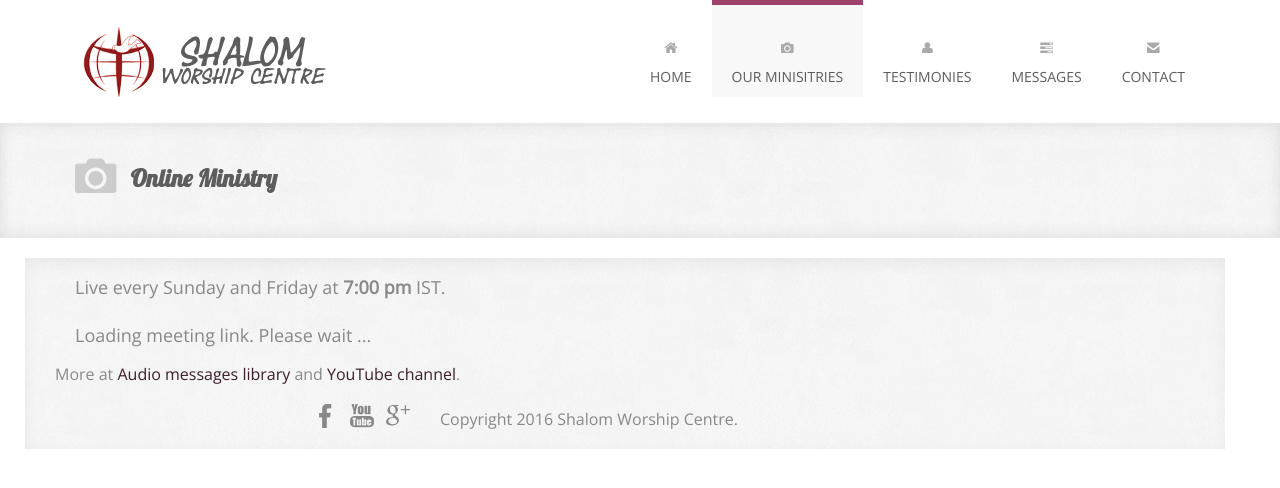
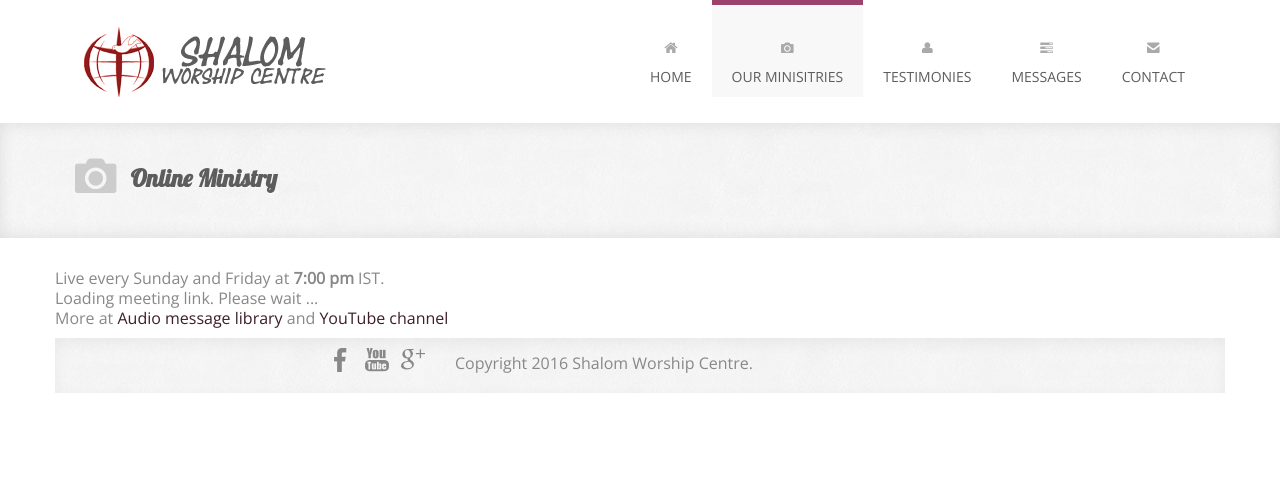
Before and after one commit to Dr-Anonymous/shalom, a Jekyll site: the page live.html, which Jekyll copies as it is, in a window 1280 px wide. Shown: the top 488 px of the page. Built offline with Jekyll 4.4.1, drawn with Linux system fonts in a browser that asks for light colours; some web fonts are replaced; a script that is not in the unit is left out.

Commit message:
Update live.html

```diff
--- a/live.html
+++ b/live.html
@@ -18,8 +18,10 @@ var request = jQuery.ajax({
       }
 </script>
 
-<div class="services-half-width container"> <div class="row">
-<div class="services-half-width-text span12"><p>Live every Sunday and Friday at <b>7:00 pm</b> IST.<div id="main"><p>Loading meeting link. Please wait ...</p></div>
-<div>More at <a href="/messages">Audio messages library</a> and <a href="https://www.youtube.com/channel/UCxsHq2M611rQtPlZ6OA3HdA/videos">YouTube channel</a>.</div></div>
+<div class="services-half-width container"><div class="row">
+<div class="services-half-width-text span12">
+Live every Sunday and Friday at <b>7:00 pm</b> IST. <div id="main">Loading meeting link. Please wait ...</div>
+<div>More at <a href="/messages">Audio message library</a> and <a href="https://www.youtube.com/channel/UCxsHq2M611rQtPlZ6OA3HdA/videos">YouTube channel</a></div>
+</div></div>
 <!-- Footer --> <footer> <div class="container"> <div class="row"> <div class="social span4"> <a class="facebook" href="https://www.facebook.com/shalomworshipcentre.kkd"></a> <a class="youtube" href="https://www.youtube.com/c/ShalomWorshipCentreKakinada"></a> <a class="googleplus" href="https://plus.google.com/+ShalomWorshipCentreKakinada"></a></div><div class="copyright span4"><p>Copyright 2016 Shalom Worship Centre.</p></div> <!--Google Ads --> <div class="copyright span4 app"></div></div></div></footer>
 <!-- Javascript --> <script src="assets/bootstrap/js/bootstrap.min.js"></script></body></html>
```
